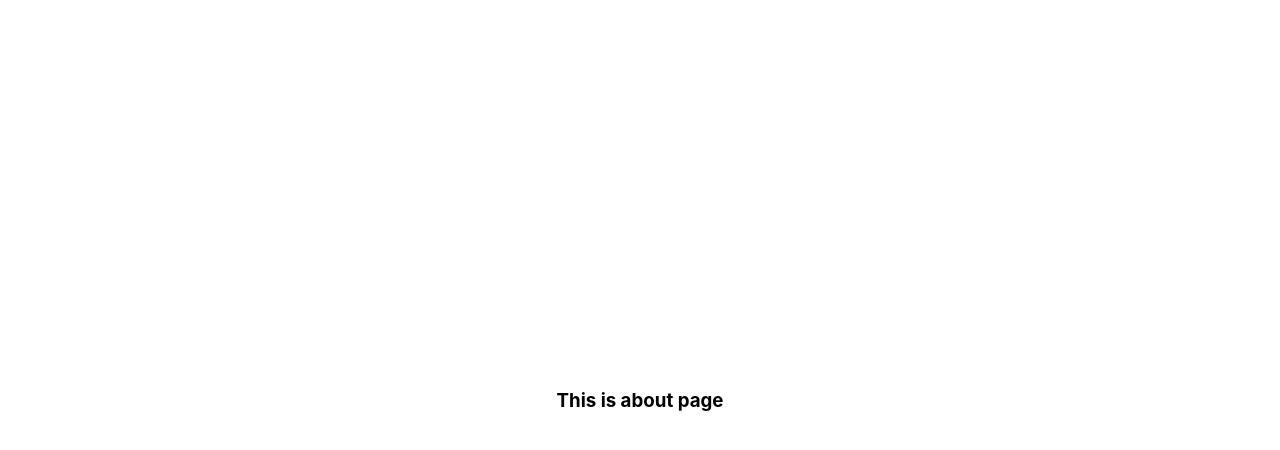
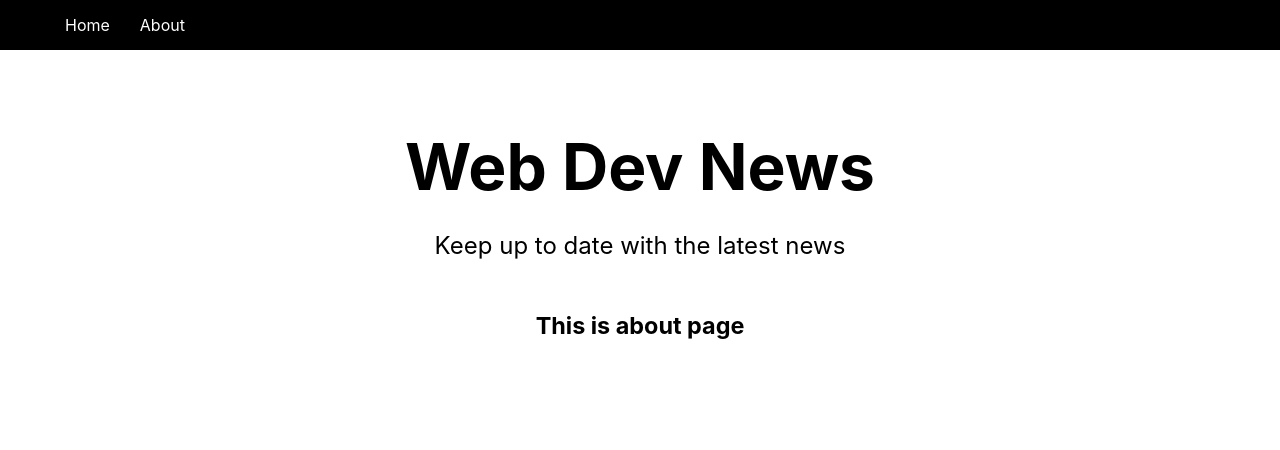
Before and after one commit to nahidnstu12/my-next-app, a Next.js app: page /about in a window 1280 px wide. Shown: the top 450 px of the page. Built offline with nearby package versions, Linux system fonts and the light colour scheme.

Commit message:
Header & Nav pages

```diff
--- /dev/null
+++ b/components/Header.js
@@ -0,0 +1,13 @@
+import styles from '../styles/Header.module.css'
+const Header = () => {
+    return (
+        <div>
+            <h1 className={styles.title}>Web Dev News</h1>
+            <p className={styles.description}>
+                Keep up to date with the latest news
+            </p>
+        </div>
+    )
+}
+
+export default Header
--- a/components/Layout.js
+++ b/components/Layout.js
@@ -1,13 +1,19 @@
-import styles from '../styles/Home.module.css'
+import Nav from './Nav'
+import styles from '../styles/Layout.module.css'
+import Header from './Header'
 const Layout = ({children}) => {
     return (
+        <>
+        <Nav />
         <div className={styles.container}>
 
             <main className={styles.main}>
+                <Header />
                 {children}
             </main>
 
         </div>
+        </>
     )
 }
 
--- /dev/null
+++ b/components/Nav.js
@@ -0,0 +1,19 @@
+import Link from 'next/link'
+import navStyles from '../styles/Nav.module.css'
+
+const Nav = () => {
+  return (
+    <nav className={navStyles.nav}>
+      <ul>
+        <li>
+          <Link href='/'>Home</Link>
+        </li>
+        <li>
+          <Link href='/about'>About</Link>
+        </li>
+      </ul>
+    </nav>
+  )
+}
+
+export default Nav
--- a/pages/index.js
+++ b/pages/index.js
@@ -1,9 +1,9 @@
 import Head from 'next/head'
-import styles from '../styles/Home.module.css'
+// import styles from '../styles/Home.module.css'
 
 export default function Home() {
   return (
-    <div className={styles.container}>
+    <div >
       <Head>
         <title>Create Next App</title>
         <link rel="icon" href="/favicon.ico" />
--- /dev/null
+++ b/styles/Header.module.css
@@ -0,0 +1,27 @@
+.title a,
+.title span {
+  color: #0070f3;
+  text-decoration: none;
+}
+
+.title a:hover,
+.title a:focus,
+.title a:active {
+  text-decoration: underline;
+}
+
+.title {
+  margin: 0;
+  line-height: 1.15;
+  font-size: 4rem;
+}
+
+.title,
+.description {
+  text-align: center;
+}
+
+.description {
+  line-height: 1.5;
+  font-size: 1.5rem;
+}
--- a/styles/Home.module.css
+++ /dev/null
@@ -1,122 +0,0 @@
-.container {
-  min-height: 100vh;
-  padding: 0 0.5rem;
-  display: flex;
-  flex-direction: column;
-  justify-content: center;
-  align-items: center;
-}
-
-.main {
-  padding: 5rem 0;
-  flex: 1;
-  display: flex;
-  flex-direction: column;
-  justify-content: center;
-  align-items: center;
-}
-
-.footer {
-  width: 100%;
-  height: 100px;
-  border-top: 1px solid #eaeaea;
-  display: flex;
-  justify-content: center;
-  align-items: center;
-}
-
-.footer img {
-  margin-left: 0.5rem;
-}
-
-.footer a {
-  display: flex;
-  justify-content: center;
-  align-items: center;
-}
-
-.title a {
-  color: #0070f3;
-  text-decoration: none;
-}
-
-.title a:hover,
-.title a:focus,
-.title a:active {
-  text-decoration: underline;
-}
-
-.title {
-  margin: 0;
-  line-height: 1.15;
-  font-size: 4rem;
-}
-
-.title,
-.description {
-  text-align: center;
-}
-
-.description {
-  line-height: 1.5;
-  font-size: 1.5rem;
-}
-
-.code {
-  background: #fafafa;
-  border-radius: 5px;
-  padding: 0.75rem;
-  font-size: 1.1rem;
-  font-family: Menlo, Monaco, Lucida Console, Liberation Mono, DejaVu Sans Mono,
-    Bitstream Vera Sans Mono, Courier New, monospace;
-}
-
-.grid {
-  display: flex;
-  align-items: center;
-  justify-content: center;
-  flex-wrap: wrap;
-  max-width: 800px;
-  margin-top: 3rem;
-}
-
-.card {
-  margin: 1rem;
-  flex-basis: 45%;
-  padding: 1.5rem;
-  text-align: left;
-  color: inherit;
-  text-decoration: none;
-  border: 1px solid #eaeaea;
-  border-radius: 10px;
-  transition: color 0.15s ease, border-color 0.15s ease;
-}
-
-.card:hover,
-.card:focus,
-.card:active {
-  color: #0070f3;
-  border-color: #0070f3;
-}
-
-.card h3 {
-  margin: 0 0 1rem 0;
-  font-size: 1.5rem;
-}
-
-.card p {
-  margin: 0;
-  font-size: 1.25rem;
-  line-height: 1.5;
-}
-
-.logo {
-  height: 1em;
-}
-
-@media (max-width: 600px) {
-  .grid {
-    width: 100%;
-    flex-direction: column;
-  }
-}
--- /dev/null
+++ b/styles/Layout.module.css
@@ -0,0 +1,18 @@
+.container {
+  min-height: 100vh;
+  padding: 0 0.5rem;
+  display: flex;
+  flex-direction: column;
+  justify-content: flex-start;
+  align-items: center;
+}
+
+.main {
+  padding: 5rem 0;
+  flex: 1;
+  display: flex;
+  flex-direction: column;
+  justify-content: flex-start;
+  align-items: center;
+  font-size: 1.25rem;
+}
--- /dev/null
+++ b/styles/Nav.module.css
@@ -0,0 +1,20 @@
+.nav {
+  height: 50px;
+  padding: 10px;
+  background: #000;
+  color: #fff;
+  display: flex;
+  align-items: center;
+  justify-content: flex-start;
+}
+
+.nav ul {
+  display: flex;
+  justify-content: center;
+  align-items: center;
+  list-style: none;
+}
+
+.nav ul li a {
+  margin: 5px 15px;
+}
```
Also changed, not shown: styles/Article.module.css (added, +49 -0 lines), components/ArticlesList.js (added).
